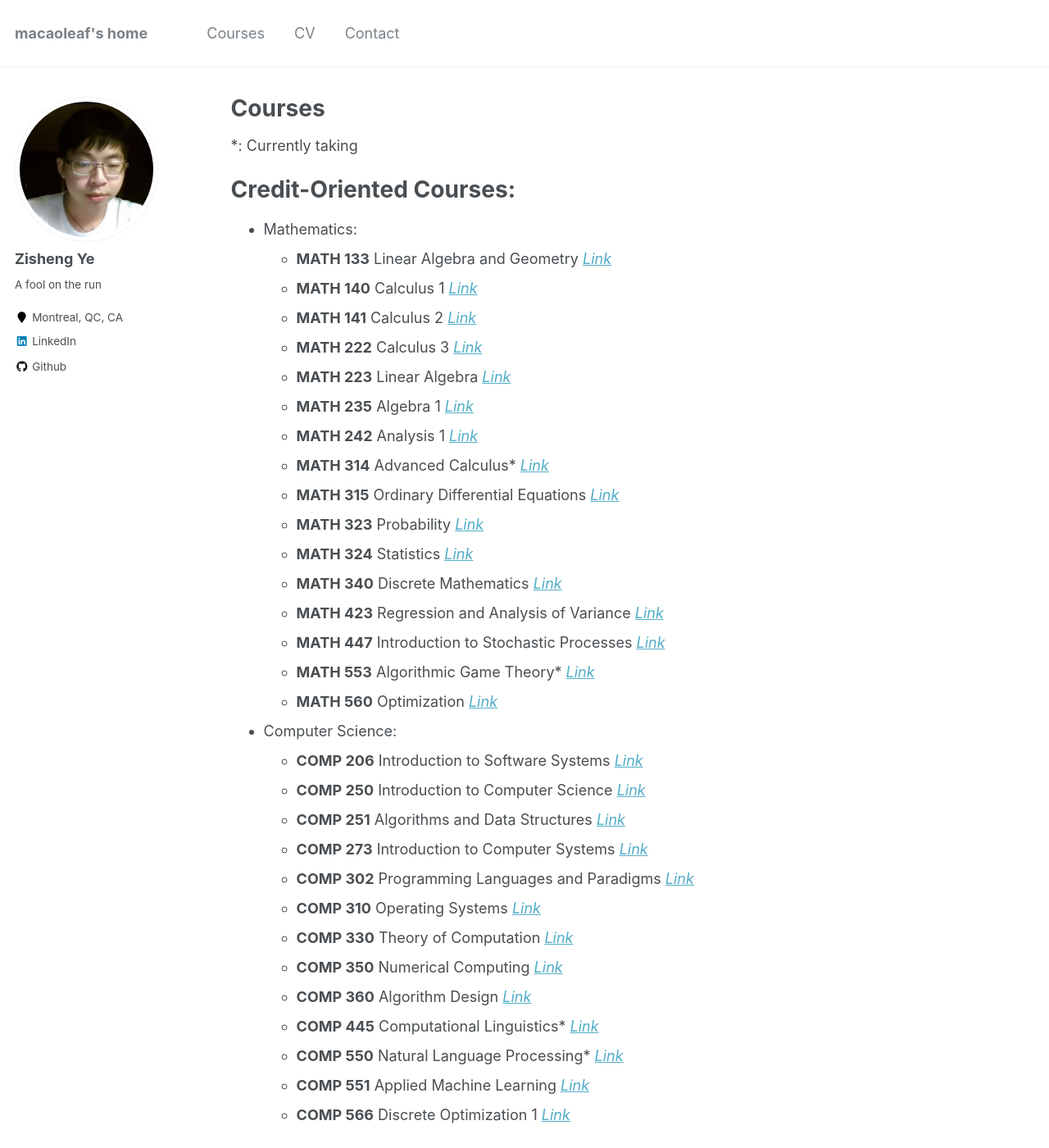
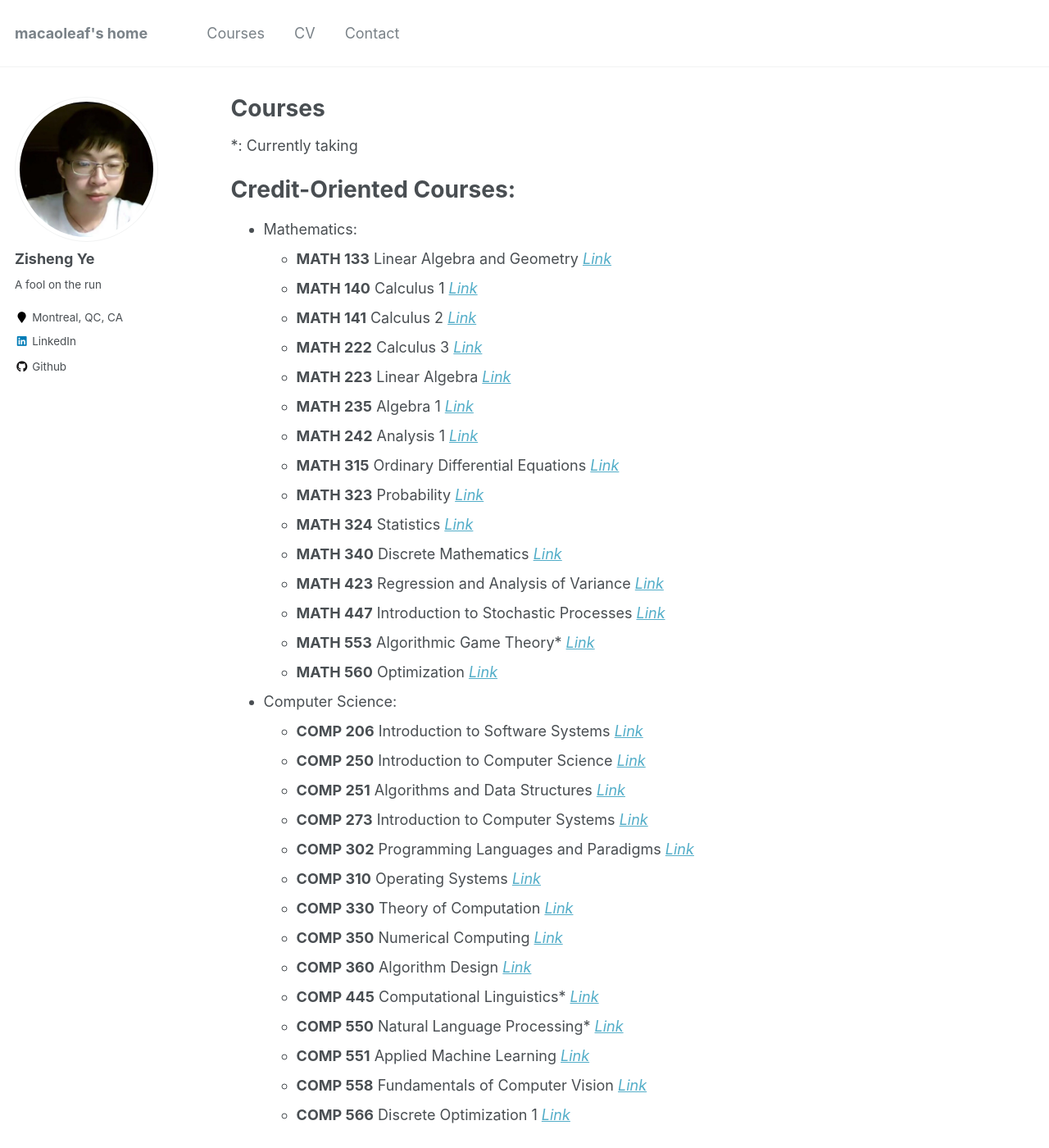
Before and after one commit to macaoleaf/macaoleaf.github.io, a Jekyll site: the page built from _pages/Courses.md, in a window 1280 px wide and 1400 px high. Shown: the whole window at 82% size. Built offline with Jekyll 4.4.1, drawn with Linux system fonts in a browser that asks for light colours.

Commit message:
modify courses

```diff
--- a/_pages/Courses.md
+++ b/_pages/Courses.md
@@ -16,7 +16,8 @@ Credit-Oriented Courses:
   - **MATH 223** Linear Algebra [*Link*](https://www.mcgill.ca/study/2019-2020/courses/math-223)
   - **MATH 235** Algebra 1 [*Link*](https://www.mcgill.ca/study/2019-2020/courses/math-235)
   - **MATH 242** Analysis 1 [*Link*](https://www.mcgill.ca/study/2019-2020/courses/math-242)
-  - **MATH 314** Advanced Calculus\* [*Link*](https://www.mcgill.ca/study/2019-2020/courses/math-314)
+
+  <!-- - **MATH 314** Advanced Calculus\* [*Link*](https://www.mcgill.ca/study/2019-2020/courses/math-314) -->
   - **MATH 315** Ordinary Differential Equations [*Link*](https://www.mcgill.ca/study/2019-2020/courses/math-315)
   - **MATH 323** Probability [*Link*](https://www.mcgill.ca/study/2019-2020/courses/math-323)
   - **MATH 324** Statistics [*Link*](https://www.mcgill.ca/study/2019-2020/courses/math-324)
@@ -39,4 +40,5 @@ Credit-Oriented Courses:
   - **COMP 445** Computational Linguistics\* [*Link*](https://www.mcgill.ca/study/2019-2020/courses/comp-445)
   - **COMP 550** Natural Language Processing\* [*Link*](https://www.mcgill.ca/study/2019-2020/courses/comp-550)
   - **COMP 551** Applied Machine Learning [*Link*](https://www.mcgill.ca/study/2019-2020/courses/comp-551)
+  - **COMP 558** Fundamentals of Computer Vision [*Link*](https://www.mcgill.ca/study/2019-2020/courses/comp-558)
   - **COMP 566** Discrete Optimization 1 [*Link*](https://www.mcgill.ca/study/2019-2020/courses/comp-566)
```
Also changed, not shown: 1 other file.
